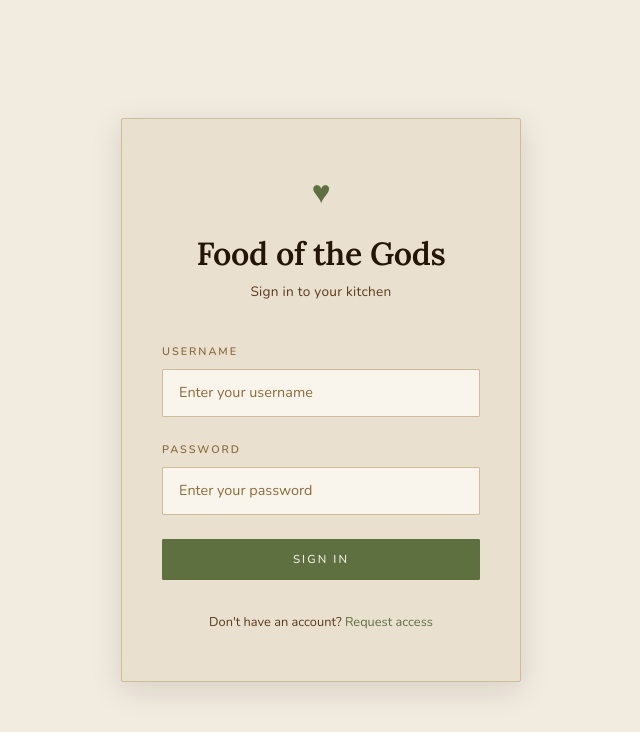
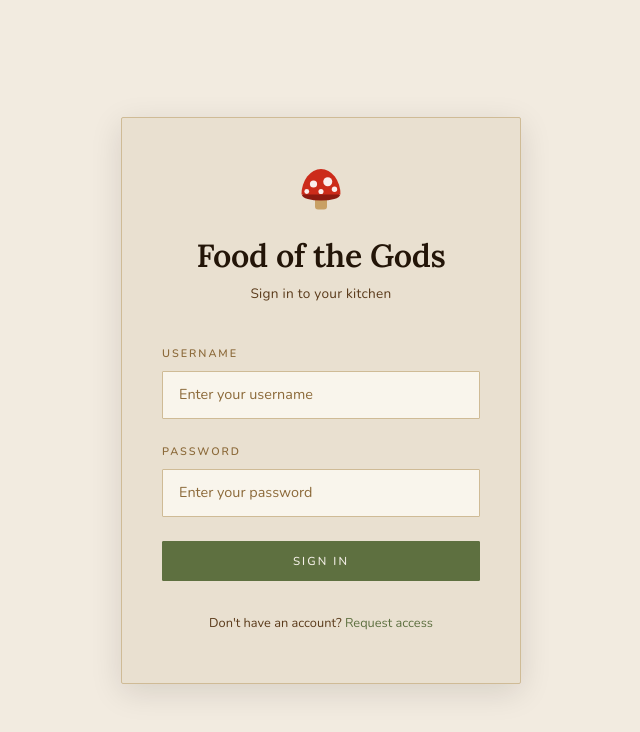
Before and after one commit to theunderempire/foodofthegods.com, a React (Vite) app in the folder web/: page /login in a window 1280 px wide. Shown: the top 732 px of the page, without its empty margins (319-959 px from the left). Built offline with nearby package versions, Linux system fonts and the light colour scheme; no server answers.

Commit message:
logo on login

```diff
--- a/web/src/index.css
+++ b/web/src/index.css
@@ -354,8 +354,6 @@ textarea.input {
 }
 
 .auth-logo {
-  font-size: 2rem;
-  color: var(--accent);
   margin-bottom: 1rem;
 }
 
--- a/web/src/pages/Login.tsx
+++ b/web/src/pages/Login.tsx
@@ -28,7 +28,18 @@ export function Login() {
     <div className="auth-page">
       <div className="auth-card">
         <div className="auth-header">
-          <div className="auth-logo">&#x2665;</div>
+          <div className="auth-logo">
+            <svg xmlns="http://www.w3.org/2000/svg" viewBox="0 0 32 32" width="48" height="48" aria-hidden="true">
+              <rect x="12" y="18" width="8" height="11" rx="2" fill="#c8a064"/>
+              <ellipse cx="16" cy="19.5" rx="12.5" ry="3.5" fill="#8b1a10"/>
+              <path d="M3 19 A 13 17 0 0 1 29 19 Z" fill="#cc2b1a"/>
+              <circle cx="11" cy="12" r="2.4" fill="white" opacity="0.92"/>
+              <circle cx="20.5" cy="10.5" r="3" fill="white" opacity="0.92"/>
+              <circle cx="16" cy="17" r="1.7" fill="white" opacity="0.92"/>
+              <circle cx="6.5" cy="17" r="1.6" fill="white" opacity="0.92"/>
+              <circle cx="25" cy="15.5" r="1.8" fill="white" opacity="0.92"/>
+            </svg>
+          </div>
           <h1 className="auth-title">Food of the Gods</h1>
           <p className="auth-subtitle">Sign in to your kitchen</p>
         </div>
--- a/web/src/pages/Register.tsx
+++ b/web/src/pages/Register.tsx
@@ -40,7 +40,18 @@ export function Register() {
     <div className="auth-page">
       <div className="auth-card auth-card-wide">
         <div className="auth-header">
-          <div className="auth-logo">&#x2665;</div>
+          <div className="auth-logo">
+            <svg xmlns="http://www.w3.org/2000/svg" viewBox="0 0 32 32" width="48" height="48" aria-hidden="true">
+              <rect x="12" y="18" width="8" height="11" rx="2" fill="#c8a064"/>
+              <ellipse cx="16" cy="19.5" rx="12.5" ry="3.5" fill="#8b1a10"/>
+              <path d="M3 19 A 13 17 0 0 1 29 19 Z" fill="#cc2b1a"/>
+              <circle cx="11" cy="12" r="2.4" fill="white" opacity="0.92"/>
+              <circle cx="20.5" cy="10.5" r="3" fill="white" opacity="0.92"/>
+              <circle cx="16" cy="17" r="1.7" fill="white" opacity="0.92"/>
+              <circle cx="6.5" cy="17" r="1.6" fill="white" opacity="0.92"/>
+              <circle cx="25" cy="15.5" r="1.8" fill="white" opacity="0.92"/>
+            </svg>
+          </div>
           <h1 className="auth-title">Request Access</h1>
           <p className="auth-subtitle">Registration requires admin approval</p>
         </div>
```
